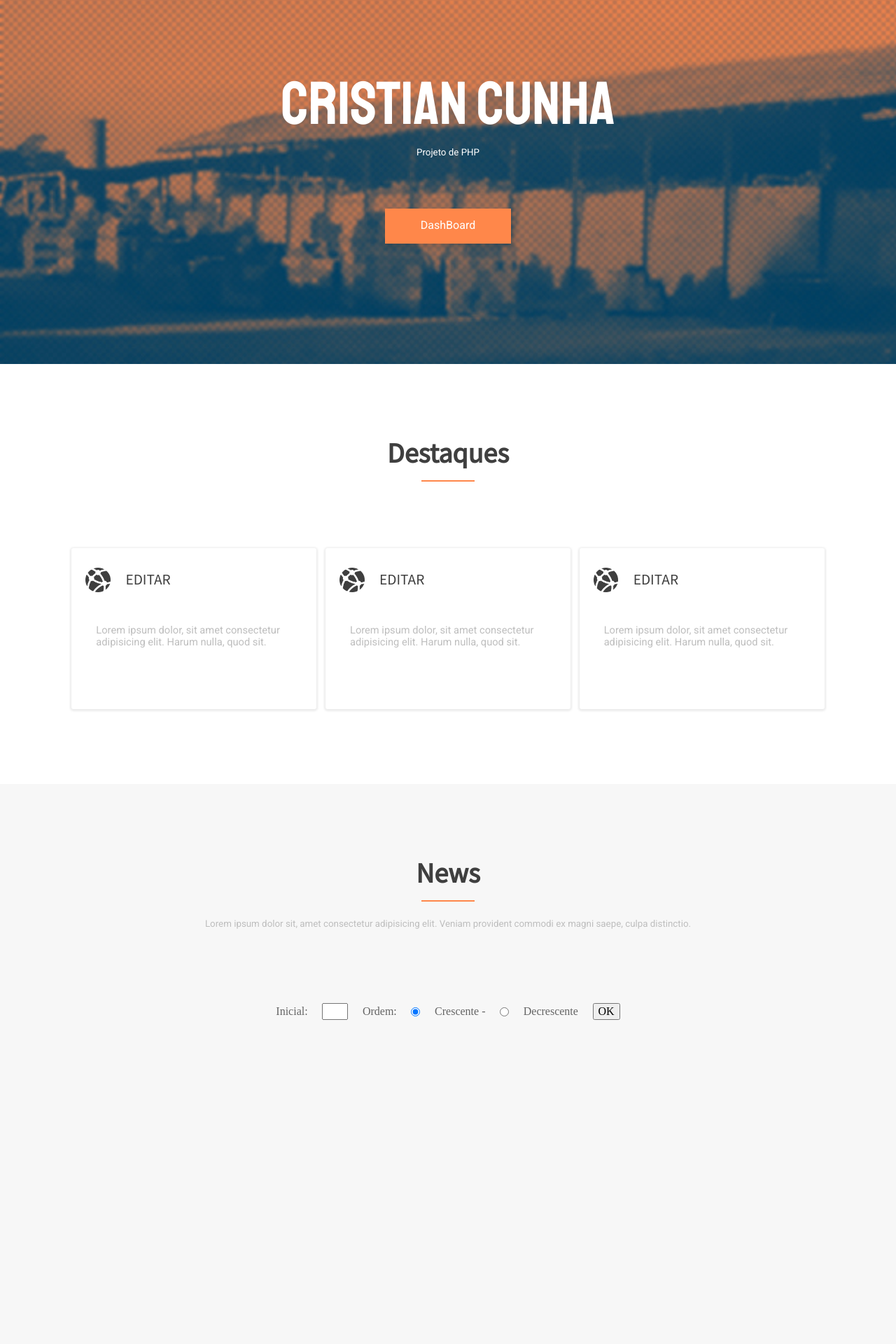
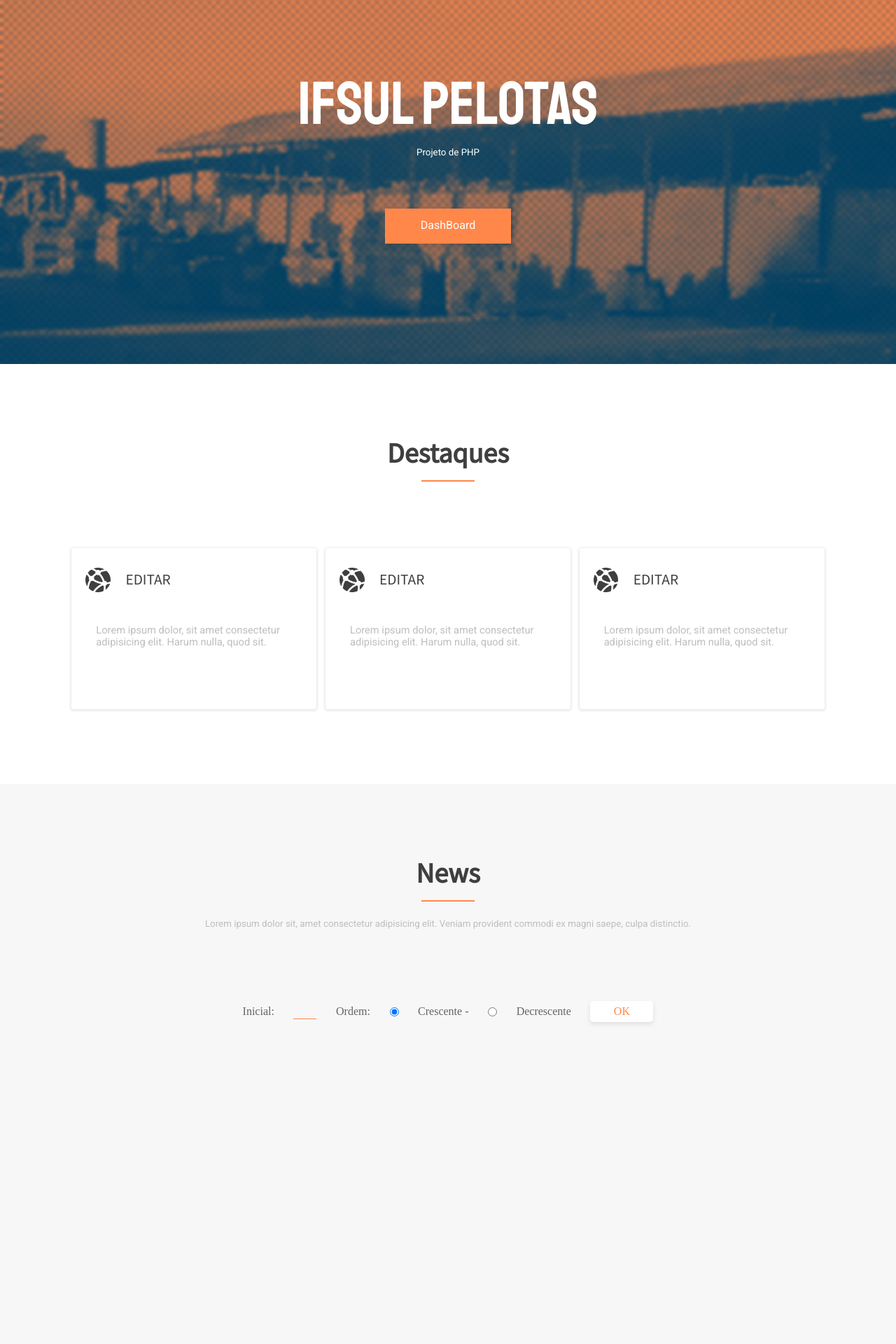
Before and after one commit to CRCunha/TrabalhoPHP, a PHP site: page / in a window 1280 px wide. Shown: the part 100-2020 px from the top of the page at 70% size. Run offline with PHP 8.4, Linux system fonts and the light colour scheme; data that the repository does not hold is empty.

Commit message:
Fix all (colors-forms-positions)

```diff
--- a/CSS/CONTENT/content.css
+++ b/CSS/CONTENT/content.css
@@ -6,6 +6,7 @@
     justify-content: var(--space-around);
     align-items: var(--center);
     flex-wrap: var(--wrap);
+    background-color: #f7f7f7;
 }
 
 .content .container {
@@ -18,13 +19,30 @@
 }
 
 .content form {
-    width: 50%;
+    width: 60%;
     height: 150px;
     display: var(--flex);
     justify-content: var(--space-around);
     align-items: var(--center);
     margin-bottom: 20px;
     color: #646464;
+}
+
+.content form [type='text'] {
+    background-color: transparent;
+    border: none;
+    border-bottom: solid 1px var(--laranja);
+}
+
+.content form [type='submit'] {
+    width: 90px;
+    height: 30px;
+    border: none;
+    box-shadow: 0px 3px 6px 1px rgba(0, 0, 0, 0.08);
+    color: var(--laranja);
+    background-color: #fff;
+    cursor: pointer;
+    border-radius: 5px;
 }
 
 .content .container .post {
@@ -38,7 +56,7 @@
 }
 
 .content .container .post .cd-post {
-    background-color: #3f3f3f;
+    background-color: var(--laranja);
     color: #fff;
     width: 30px;
     height: 30px;
--- a/index.php
+++ b/index.php
@@ -41,7 +41,7 @@
         </nav>
         <div class="headerContent ">
             <div class="container ">
-                <div class="title ">Cristian Cunha  </div>
+                <div class="title ">IFSUL Pelotas </div>
                 <div class="sub ">Projeto de PHP</div>
                 <div class="btnContainer ">
                     <div class="btn ">
```
